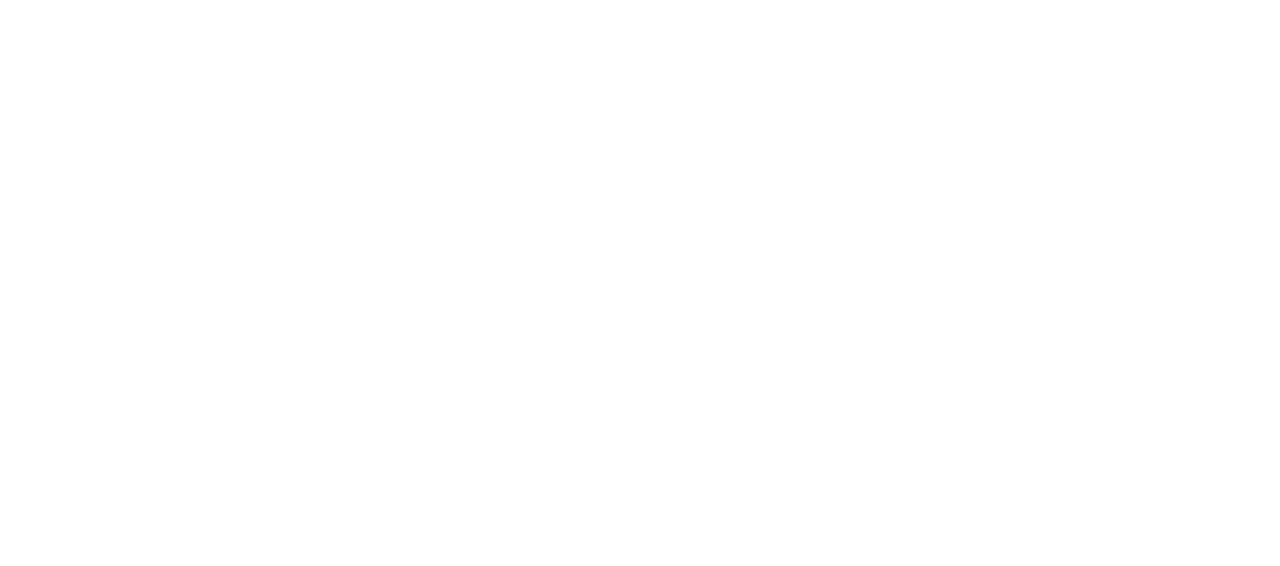
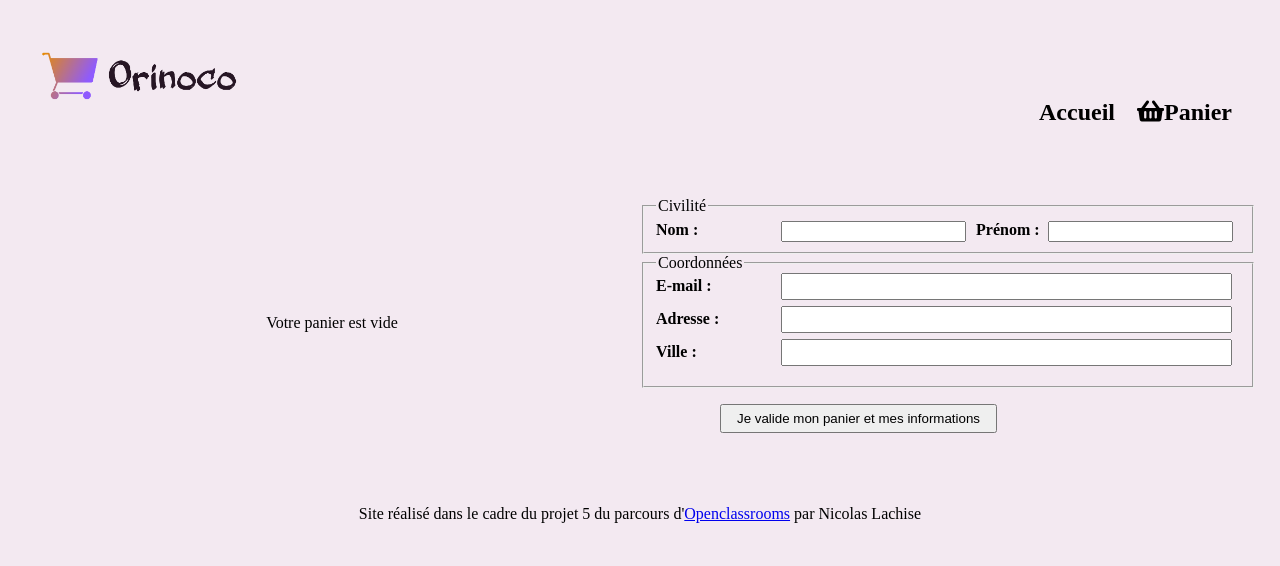
Before and after one commit to WebDevLyon/P5-Orinoco-OpenclassroomsDW, a plain HTML site: page basket.html in a window 1280 px wide. Drawn offline with Linux system fonts and the light colour scheme.

Commit message:
Page panier avec formulaire html+css

```diff
--- a/basket.html
+++ b/basket.html
@@ -0,0 +1,63 @@
+<!DOCTYPE html>
+<html lang="fr">
+<head>
+	<meta charset="UTF-8">
+	<meta name="viewport" content="width=device-width, initial-scale=1.0, shrink-to-fit=no">
+	<link rel="stylesheet" href="css/base.css">
+	<link rel="stylesheet" href="css/style.css">
+	<title>Votre panier ORINOCO</title>
+	<meta name="description" content="ORINOCO est un site de vente en ligne d'ours en peluche, de meubles en bois d'est de caméras anciennes">
+</head>
+<body class="container">
+	<header class="topbar">
+		<h1>
+			<img class="topbar__logo" src="img/orinoco-logo.png" alt="Logo d'Orinoco">
+		</h1>
+		<nav class="nav topbar__nav">
+			<a href="index.html" class="nav__link">Accueil</a>
+			<a href="basket.html" class="nav__link"><i class="fas fa-shopping-basket"></i>Panier</a>
+		</nav>
+	</header>
+	<main class="basket flex-block">
+		<p id="panierVide">Votre panier est vide</p>
+
+		<section class="form">
+			<form method="post" action="" name="form-panier">
+				<fieldset>
+					<legend>Civilité</legend>
+					<div class="form__group">
+						<label for="formNom">Nom : </label>
+						<input type="text" id="formNom" class="form-control" required name="formNom">
+						<label for="formPrenom" class="right-inline">Prénom :</label>
+						<input type="text" id="formPrenom" class="form-control" required name="formPrenom">
+					</div>
+				</fieldset>
+				<fieldset>
+					<legend>Coordonnées</legend>
+					<div class="form__group">
+						<label for="formMail">E-mail :</label>
+						<input type="email" id="formMail" class="form-control input-control" required name="formMail">
+					</div>
+					<div class="form__group">
+						<label for="formAdresse">Adresse :</label>
+						<input type="text" id="formAdresse" class="form-control input-control" required name="formAdresse">
+					</div>
+					<div class="form__group">
+						<label for="formVille">Ville :</label>
+						<input type="text" id="formVille" class="form-control input-control" required name="formVille">
+					</div>
+				</fieldset>
+				<input type="button" value="Je valide mon panier et mes informations" class="btn-validation" id="envoiPost">
+			</form>
+		</section>
+	</main>
+	<footer class="bottom-fixed">
+		<p>Site réalisé dans le cadre du projet 5 du parcours d'<a href="https://openclassrooms.com/">Openclassrooms</a> par Nicolas Lachise</p>
+	</footer>
+	<script src="js/Script.js"></script>
+	<script>
+		addition();
+		validForm()
+	</script>
+</body>
+</html>
--- a/sass/base/_template.scss
+++ b/sass/base/_template.scss
@@ -12,6 +12,7 @@
 .flex-block{
 	display: flex;
 	padding: 1rem;
+	align-items: center;
 	@media screen and (max-width: 425px) {
 		display: block;
 	}
--- /dev/null
+++ b/sass/components/_form.scss
@@ -0,0 +1,32 @@
+.form{
+	flex:1;
+	&__group{
+		display: flex;
+		flex-direction: row;
+		& label{
+			flex: none;
+			display: block;
+			width: 125px;
+			font-weight: bold;
+			font-size: 1em;
+			&.right-inline {
+				text-align: right;
+				padding-right: 8px;
+				padding-left: 10px;
+				width: auto;
+			}
+		}
+		& .input-control {
+			flex: 1 1 auto;
+			display: block;
+			margin-bottom: 10px;
+			margin-right: 8px;
+			padding: 4px;
+			margin-top: -4px;
+		}
+	}
+}
+.btn-validation{
+	padding: 5px 15px;
+	margin: 1rem 5rem;
+}
--- a/sass/components/_msg.scss
+++ b/sass/components/_msg.scss
@@ -10,3 +10,9 @@
 		font-size: 1.5rem;
 	}
 }
+
+#panierVide{
+	text-align: center;
+	flex:1;
+	margin: auto
+}
--- /dev/null
+++ b/sass/components/_table.scss
@@ -0,0 +1,27 @@
+table {
+	margin : auto;
+	border:none;
+	letter-spacing: 1px;
+	font-size: 0.8rem;
+}
+
+td, th {
+	border: 1px solid rgb(190,190,190);
+	padding: 10px 20px;
+}
+
+th {
+	background-color: rgb(235,235,235);
+}
+
+td {
+	text-align: center;
+}
+
+caption {
+	padding: 10px;
+}
+
+.annulerProduit{
+	margin: 1rem;
+}
--- a/sass/layouts/_header.scss
+++ b/sass/layouts/_header.scss
@@ -2,7 +2,7 @@
 	background-color: #F3E9F1;
 	display: flex;
 	justify-content: space-between;
-	padding: 2rem;
+	padding: 0 2rem 2rem 2rem;
 	align-items: baseline;
 	&__logo{
 		width: 12.5rem;
--- a/sass/layouts/_list-products.scss
+++ b/sass/layouts/_list-products.scss
@@ -18,7 +18,7 @@
 			& h2{
 				font-size: 3rem;
 				color: red;
-				@media screen and (max-width: 720px) {
+				@media screen and (max-width: 425px) {
 					font-size: 1.5rem;
 				}
 			}
--- a/sass/style.scss
+++ b/sass/style.scss
@@ -3,6 +3,8 @@
 @import "base/template";
 @import "components/msg";
 @import "components/button";
+@import "components/table";
+@import "components/form";
 @import "layouts/header";
 @import "layouts/nav";
 @import "layouts/footer";
```
Also changed, not shown: css/style.css, 1 other file.
